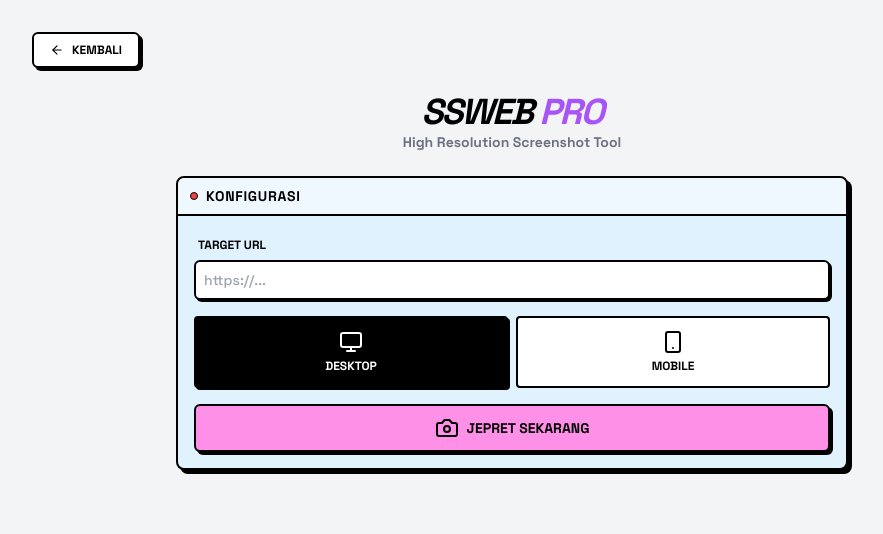
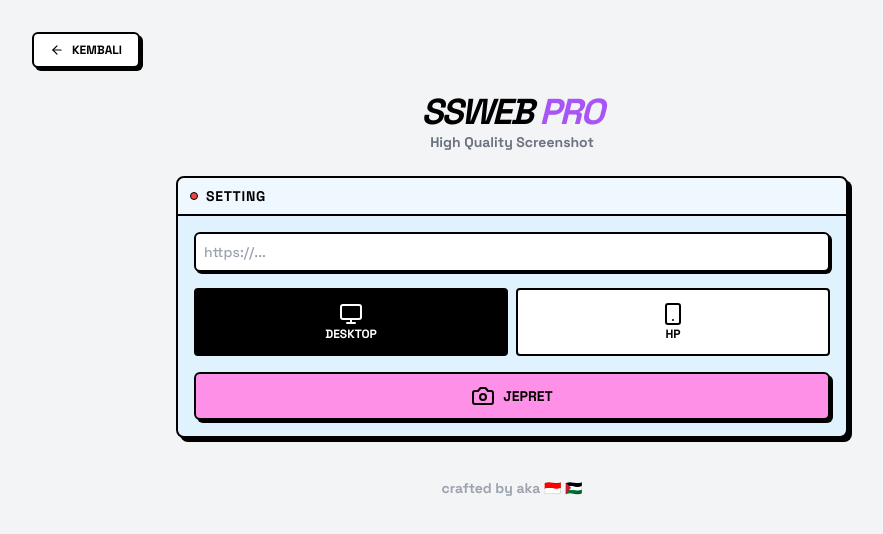
Before and after one commit to akaanakbaik/kaai, a React (Vite) app: page /ssweb in a window 1280 px wide. Shown: the top 534 px of the page, without its empty margins (128-1011 px from the left). Built offline with nearby package versions, Linux system fonts and the light colour scheme.

Commit message:
Update SSWeb.jsx

```diff
--- a/src/pages/SSWeb.jsx
+++ b/src/pages/SSWeb.jsx
@@ -13,76 +13,46 @@ const SSWeb = () => {
     const [loading, setLoading] = useState(false);
 
     const handleSS = async () => {
-        if(!url.startsWith('http')) return toast.error("URL harus pakai http:// atau https://");
+        if(!url.startsWith('http')) return toast.error("URL wajib pakai http:// atau https://");
         setLoading(true); setResult(null);
         try {
             const res = await axios.get(`/api/ssweb?url=${url}&type=${type}`);
             if(res.data.status) {
-                setResult(res.data.url);
+                setResult(res.data.url); // Backend sudah mengembalikan URL lengkap
                 toast.success("Berhasil!");
             } else throw new Error(res.data.msg);
-        } catch (e) {
-            toast.error("Gagal: " + (e.response?.data?.msg || "Server sibuk"));
-        } finally { setLoading(false); }
-    };
-
-    const downloadImage = async () => {
-        try {
-            const response = await fetch(result);
-            const blob = await response.blob();
-            const urlBlob = window.URL.createObjectURL(blob);
-            const link = document.createElement('a');
-            link.href = urlBlob;
-            link.download = `ssweb-${Date.now()}.jpg`;
-            document.body.appendChild(link);
-            link.click();
-            document.body.removeChild(link);
-            window.URL.revokeObjectURL(urlBlob);
-            toast.success("Gambar disimpan!");
-        } catch {
-            window.open(result, '_blank');
-        }
+        } catch (e) { toast.error("Gagal: " + (e.response?.data?.msg || "Server Error")); } finally { setLoading(false); }
     };
 
     return (
         <PageWrapper>
-            <Helmet><title>SSWeb Pro - Screenshot Website</title></Helmet>
+            <Helmet><title>SSWeb Pro</title></Helmet>
             <div className="mb-6"><Link to="/"><NeoButton variant="white" className="text-xs"><ArrowLeft size={14}/> KEMBALI</NeoButton></Link></div>
-
             <div className="max-w-2xl mx-auto space-y-6">
                 <div className="text-center">
                     <h1 className="text-4xl font-black italic tracking-tighter">SSWEB <span className="text-purple-500">PRO</span></h1>
-                    <p className="text-sm font-bold text-gray-500">High Resolution Screenshot Tool</p>
+                    <p className="text-sm font-bold text-gray-500">High Quality Screenshot</p>
                 </div>
-
-                <NeoCard className="bg-[#E0F2FE]" title="KONFIGURASI">
+                <NeoCard className="bg-[#E0F2FE]" title="SETTING">
                     <div className="space-y-4">
-                        <NeoInput placeholder="https://..." value={url} onChange={e => setUrl(e.target.value)} label="Target URL"/>
+                        <NeoInput placeholder="https://..." value={url} onChange={e => setUrl(e.target.value)} />
                         <div className="grid grid-cols-2 gap-2">
-                            {[{id:'desktop', icon:<Monitor/>, l:'DESKTOP'}, {id:'mobile', icon:<Smartphone/>, l:'MOBILE'}].map(t => (
-                                <button key={t.id} onClick={()=>setType(t.id)} className={`flex flex-col items-center p-3 rounded border-2 border-black transition-all ${type===t.id ? 'bg-black text-white shadow-[2px_2px_0px_0px_black]' : 'bg-white hover:bg-gray-50'}`}>
-                                    {t.icon}<span className="text-xs font-black mt-1">{t.l}</span>
-                                </button>
+                            {[{id:'desktop',l:'DESKTOP',i:<Monitor/>},{id:'mobile',l:'HP',i:<Smartphone/>}].map(t=>(
+                                <button key={t.id} onClick={()=>setType(t.id)} className={`flex flex-col items-center p-3 rounded border-2 border-black ${type===t.id?'bg-black text-white':'bg-white'}`}>{t.i}<span className="text-xs font-bold">{t.l}</span></button>
                             ))}
                         </div>
-                        <NeoButton onClick={handleSS} disabled={loading} className="w-full h-12" variant="secondary">
-                            {loading ? <Loader className="animate-spin"/> : <><Camera/> JEPRET SEKARANG</>}
-                        </NeoButton>
+                        <NeoButton onClick={handleSS} disabled={loading} className="w-full h-12" variant="secondary">{loading?<Loader className="animate-spin"/>:<><Camera/> JEPRET</>}</NeoButton>
                     </div>
                 </NeoCard>
-
                 {result && (
-                    <NeoCard title="HASIL SCREENSHOT" className="bg-white animate-in slide-in-from-bottom-5">
-                        <div className="border-2 border-black p-1 bg-gray-100 rounded mb-4"><img src={result} className="w-full h-auto rounded"/></div>
-                        <div className="grid grid-cols-2 gap-2">
-                            <NeoButton onClick={() => window.open(result, '_blank')} variant="white"><Image size={16}/> LIHAT FULL</NeoButton>
-                            <NeoButton onClick={downloadImage} variant="dark"><Download size={16}/> UNDUH GAMBAR</NeoButton>
-                        </div>
+                    <NeoCard title="RESULT" className="bg-white animate-in slide-in-from-bottom-5">
+                        <div className="border-2 border-black p-1 bg-gray-100 rounded mb-4"><img src={result} className="w-full h-auto rounded" alt="Result"/></div>
+                        <a href={result} download={`ssweb-${Date.now()}.jpg`} target="_blank"><NeoButton variant="dark" className="w-full"><Download size={16}/> DOWNLOAD</NeoButton></a>
                     </NeoCard>
                 )}
             </div>
+            <footer className="text-center pt-10 pb-4"><p className="font-black text-sm text-gray-400">crafted by aka 🇮🇩 🇵🇸</p></footer>
         </PageWrapper>
     );
 };
-
 export default SSWeb;
```
